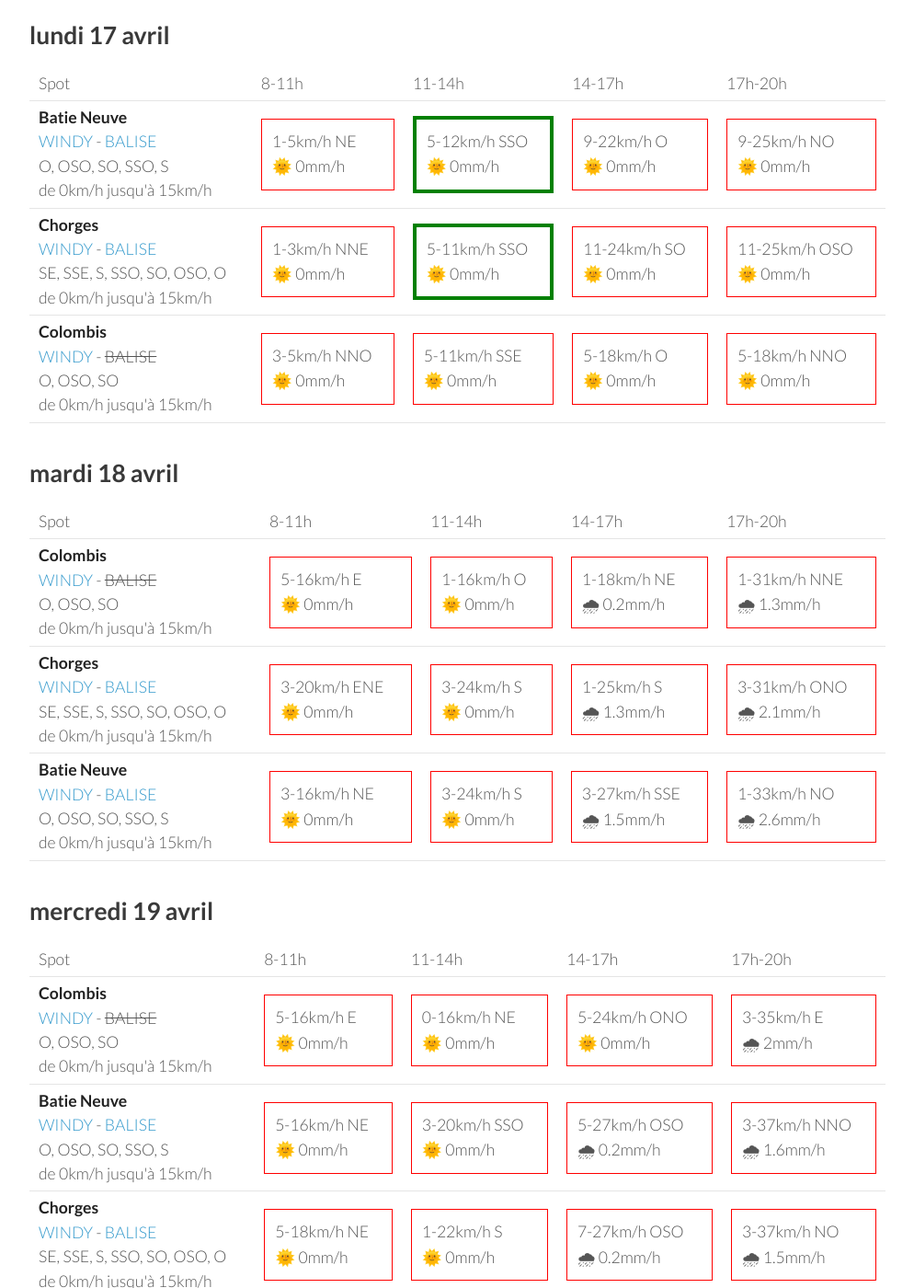
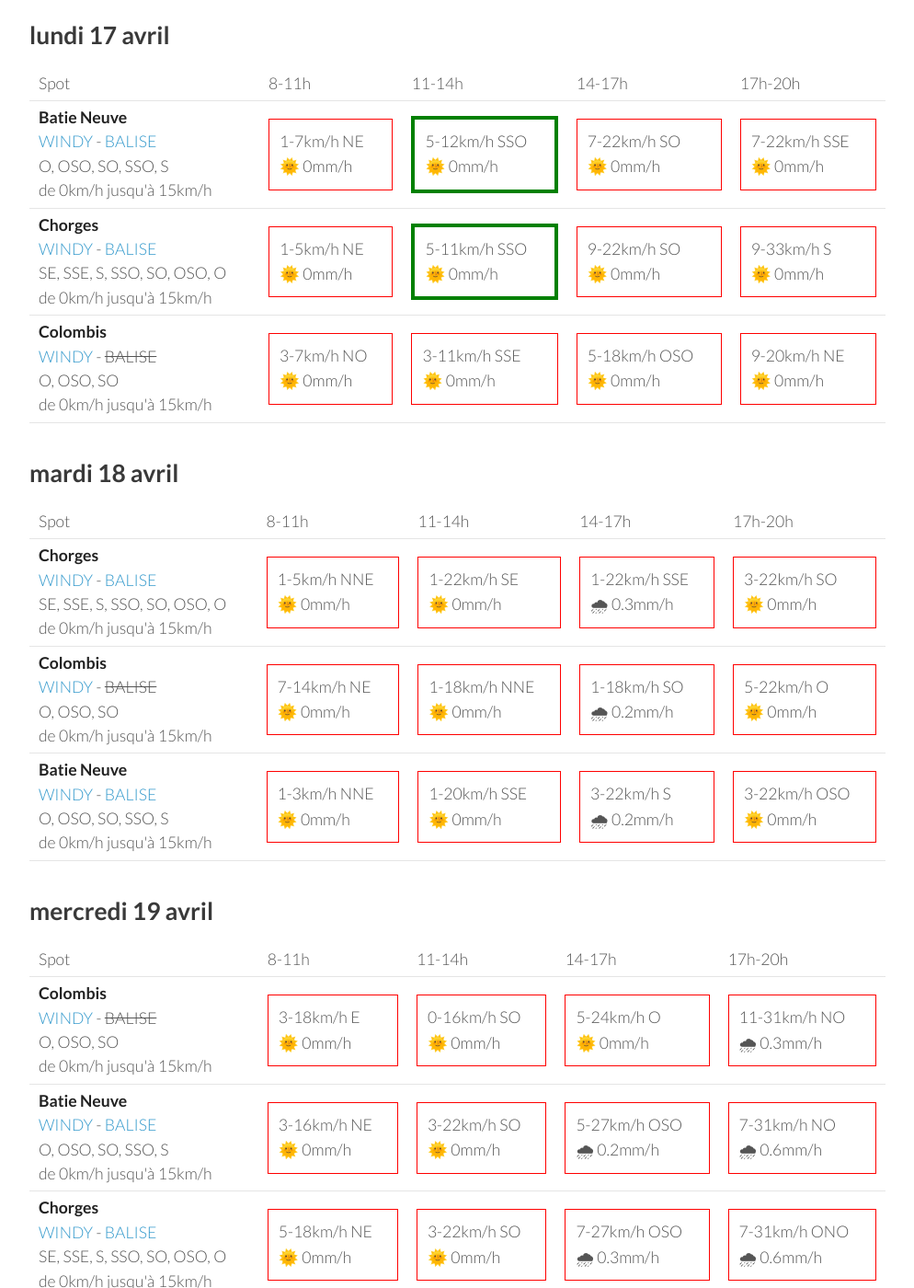
Before and after one commit to parapente-dans-le-nord/parapente-dans-le-nord.github.io, a Jekyll site: the page built from saint_andre.markdown, in a window 1280 px wide and 1400 px high, scrolled down 733 px. Shown: the whole window at 92% size, without its empty margins (26-1020 px from the left). Built offline with Jekyll 4.4.1, drawn with Linux system fonts in a browser that asks for light colours; some of the changed text lies outside the part shown.

Commit message:
update index.markdown

```diff
--- a/saint_andre.markdown
+++ b/saint_andre.markdown
@@ -25,27 +25,27 @@ page mise à jour le dimanche 16 avril 13:36
         <td><strong>Chorges</strong><br><a href="https://windy.com/44.578/6.280?44.559,6.262,10">WINDY</a> - <span class=""><a href="https://www.openwindmap.org/PP554">BALISE</a> </span><br> <span class="vent-favorable">SE, SSE, S, SSO, SO, OSO, O</span><br><span class="force-vent">de 0km/h jusqu'à 15km/h</span> </td>
 
             <td><div class="not-flyable"><p>0-0km/h NA</p><p>🌧️ 0mm/h</p></div></td>
-            <td><div class="flyable"><p>3-11km/h SO</p><p>🌞 0mm/h</p></div></td>
-            <td><div class="not-flyable"><p>12-24km/h SSO</p><p>🌞 0mm/h</p></div></td>
-            <td><div class="not-flyable"><p>3-14km/h NO</p><p>🌞 0mm/h</p></div></td>
+            <td><div class="not-flyable"><p>0-0km/h NA</p><p>🌧️ 0mm/h</p></div></td>
+            <td><div class="not-flyable"><p>0-0km/h NA</p><p>🌧️ 0mm/h</p></div></td>
+            <td><div class="not-flyable"><p>5-24km/h NNO</p><p>🌞 0mm/h</p></div></td>
 
     </tr>
 <tr>
         <td><strong>Batie Neuve</strong><br><a href="https://windy.com/44.584/6.236?44.559,6.262,10,m:eTtagly">WINDY</a> - <span class=""><a href="https://www.openwindmap.org/PP554">BALISE</a> </span><br> <span class="vent-favorable">O, OSO, SO, SSO, S</span><br><span class="force-vent">de 0km/h jusqu'à 15km/h</span> </td>
 
             <td><div class="not-flyable"><p>0-0km/h NA</p><p>🌧️ 0mm/h</p></div></td>
-            <td><div class="flyable"><p>1-9km/h SO</p><p>🌞 0mm/h</p></div></td>
-            <td><div class="not-flyable"><p>18-42km/h NNO</p><p>🌞 0mm/h</p></div></td>
-            <td><div class="not-flyable"><p>20-48km/h N</p><p>🌞 0mm/h</p></div></td>
+            <td><div class="not-flyable"><p>0-0km/h NA</p><p>🌧️ 0mm/h</p></div></td>
+            <td><div class="not-flyable"><p>0-0km/h NA</p><p>🌧️ 0mm/h</p></div></td>
+            <td><div class="not-flyable"><p>22-53km/h N</p><p>🌞 0mm/h</p></div></td>
 
     </tr>
 <tr>
         <td><strong>Colombis</strong><br><a href="https://windy.com/44.494/6.216?44.559,6.262,10">WINDY</a> - <span class="no-balise"> BALISE </span><br> <span class="vent-favorable">O, OSO, SO</span><br><span class="force-vent">de 0km/h jusqu'à 15km/h</span> </td>
 
             <td><div class="not-flyable"><p>0-0km/h NA</p><p>🌧️ 0mm/h</p></div></td>
-            <td><div class="not-flyable"><p>0-7km/h NNO</p><p>🌞 0mm/h</p></div></td>
-            <td><div class="not-flyable"><p>16-40km/h NNO</p><p>🌞 0mm/h</p></div></td>
-            <td><div class="not-flyable"><p>20-44km/h NNO</p><p>🌞 0mm/h</p></div></td>
+            <td><div class="not-flyable"><p>0-0km/h NA</p><p>🌧️ 0mm/h</p></div></td>
+            <td><div class="not-flyable"><p>0-0km/h NA</p><p>🌧️ 0mm/h</p></div></td>
+            <td><div class="not-flyable"><p>20-50km/h NNO</p><p>🌞 0mm/h</p></div></td>
 
     </tr>
 
@@ -67,30 +67,30 @@ page mise à jour le dimanche 16 avril 13:36
 <tr>
         <td><strong>Batie Neuve</strong><br><a href="https://windy.com/44.584/6.236?44.559,6.262,10,m:eTtagly">WINDY</a> - <span class=""><a href="https://www.openwindmap.org/PP554">BALISE</a> </span><br> <span class="vent-favorable">O, OSO, SO, SSO, S</span><br><span class="force-vent">de 0km/h jusqu'à 15km/h</span> </td>
 
-            <td><div class="not-flyable"><p>1-5km/h NE</p><p>🌞 0mm/h</p></div></td>
+            <td><div class="not-flyable"><p>1-7km/h NE</p><p>🌞 0mm/h</p></div></td>
             <td><div class="flyable"><p>5-12km/h SSO</p><p>🌞 0mm/h</p></div></td>
-            <td><div class="not-flyable"><p>9-22km/h O</p><p>🌞 0mm/h</p></div></td>
-            <td><div class="not-flyable"><p>9-25km/h NO</p><p>🌞 0mm/h</p></div></td>
+            <td><div class="not-flyable"><p>7-22km/h SO</p><p>🌞 0mm/h</p></div></td>
+            <td><div class="not-flyable"><p>7-22km/h SSE</p><p>🌞 0mm/h</p></div></td>
 
 
     </tr>
 <tr>
         <td><strong>Chorges</strong><br><a href="https://windy.com/44.578/6.280?44.559,6.262,10">WINDY</a> - <span class=""><a href="https://www.openwindmap.org/PP554">BALISE</a> </span><br> <span class="vent-favorable">SE, SSE, S, SSO, SO, OSO, O</span><br><span class="force-vent">de 0km/h jusqu'à 15km/h</span> </td>
 
-            <td><div class="not-flyable"><p>1-3km/h NNE</p><p>🌞 0mm/h</p></div></td>
+            <td><div class="not-flyable"><p>1-5km/h NE</p><p>🌞 0mm/h</p></div></td>
             <td><div class="flyable"><p>5-11km/h SSO</p><p>🌞 0mm/h</p></div></td>
-            <td><div class="not-flyable"><p>11-24km/h SO</p><p>🌞 0mm/h</p></div></td>
-            <td><div class="not-flyable"><p>11-25km/h OSO</p><p>🌞 0mm/h</p></div></td>
+            <td><div class="not-flyable"><p>9-22km/h SO</p><p>🌞 0mm/h</p></div></td>
+            <td><div class="not-flyable"><p>9-33km/h S</p><p>🌞 0mm/h</p></div></td>
 
 
     </tr>
 <tr>
         <td><strong>Colombis</strong><br><a href="https://windy.com/44.494/6.216?44.559,6.262,10">WINDY</a> - <span class="no-balise"> BALISE </span><br> <span class="vent-favorable">O, OSO, SO</span><br><span class="force-vent">de 0km/h jusqu'à 15km/h</span> </td>
 
-            <td><div class="not-flyable"><p>3-5km/h NNO</p><p>🌞 0mm/h</p></div></td>
-            <td><div class="not-flyable"><p>5-11km/h SSE</p><p>🌞 0mm/h</p></div></td>
-            <td><div class="not-flyable"><p>5-18km/h O</p><p>🌞 0mm/h</p></div></td>
-            <td><div class="not-flyable"><p>5-18km/h NNO</p><p>🌞 0mm/h</p></div></td>
+            <td><div class="not-flyable"><p>3-7km/h NO</p><p>🌞 0mm/h</p></div></td>
+            <td><div class="not-flyable"><p>3-11km/h SSE</p><p>🌞 0mm/h</p></div></td>
+            <td><div class="not-flyable"><p>5-18km/h OSO</p><p>🌞 0mm/h</p></div></td>
+            <td><div class="not-flyable"><p>9-20km/h NE</p><p>🌞 0mm/h</p></div></td>
 
 
     </tr>
@@ -111,32 +111,32 @@ page mise à jour le dimanche 16 avril 13:36
       <td>17h-20h</td>
     </tr>
 <tr>
-        <td><strong>Colombis</strong><br><a href="https://windy.com/44.494/6.216?44.559,6.262,10">WINDY</a> - <span class="no-balise"> BALISE </span><br> <span class="vent-favorable">O, OSO, SO</span><br><span class="force-vent">de 0km/h jusqu'à 15km/h</span> </td>
+        <td><strong>Chorges</strong><br><a href="https://windy.com/44.578/6.280?44.559,6.262,10">WINDY</a> - <span class=""><a href="https://www.openwindmap.org/PP554">BALISE</a> </span><br> <span class="vent-favorable">SE, SSE, S, SSO, SO, OSO, O</span><br><span class="force-vent">de 0km/h jusqu'à 15km/h</span> </td>
 
-            <td><div class="not-flyable"><p>5-16km/h E</p><p>🌞 0mm/h</p></div></td>
-            <td><div class="not-flyable"><p>1-16km/h O</p><p>🌞 0mm/h</p></div></td>
-            <td><div class="not-flyable"><p>1-18km/h NE</p><p>🌧 0.2mm/h</p></div></td>
-            <td><div class="not-flyable"><p>1-31km/h NNE</p><p>🌧 1.3mm/h</p></div></td>
+            <td><div class="not-flyable"><p>1-5km/h NNE</p><p>🌞 0mm/h</p></div></td>
+            <td><div class="not-flyable"><p>1-22km/h SE</p><p>🌞 0mm/h</p></div></td>
+            <td><div class="not-flyable"><p>1-22km/h SSE</p><p>🌧 0.3mm/h</p></div></td>
+            <td><div class="not-flyable"><p>3-22km/h SO</p><p>🌞 0mm/h</p></div></td>
 
 
     </tr>
 <tr>
-        <td><strong>Chorges</strong><br><a href="https://windy.com/44.578/6.280?44.559,6.262,10">WINDY</a> - <span class=""><a href="https://www.openwindmap.org/PP554">BALISE</a> </span><br> <span class="vent-favorable">SE, SSE, S, SSO, SO, OSO, O</span><br><span class="force-vent">de 0km/h jusqu'à 15km/h</span> </td>
+        <td><strong>Colombis</strong><br><a href="https://windy.com/44.494/6.216?44.559,6.262,10">WINDY</a> - <span class="no-balise"> BALISE </span><br> <span class="vent-favorable">O, OSO, SO</span><br><span class="force-vent">de 0km/h jusqu'à 15km/h</span> </td>
 
-            <td><div class="not-flyable"><p>3-20km/h ENE</p><p>🌞 0mm/h</p></div></td>
-            <td><div class="not-flyable"><p>3-24km/h S</p><p>🌞 0mm/h</p></div></td>
-            <td><div class="not-flyable"><p>1-25km/h S</p><p>🌧 1.3mm/h</p></div></td>
-            <td><div class="not-flyable"><p>3-31km/h ONO</p><p>🌧 2.1mm/h</p></div></td>
+            <td><div class="not-flyable"><p>7-14km/h NE</p><p>🌞 0mm/h</p></div></td>
+            <td><div class="not-flyable"><p>1-18km/h NNE</p><p>🌞 0mm/h</p></div></td>
+            <td><div class="not-flyable"><p>1-18km/h SO</p><p>🌧 0.2mm/h</p></div></td>
+            <td><div class="not-flyable"><p>5-22km/h O</p><p>🌞 0mm/h</p></div></td>
 
 
     </tr>
 <tr>
         <td><strong>Batie Neuve</strong><br><a href="https://windy.com/44.584/6.236?44.559,6.262,10,m:eTtagly">WINDY</a> - <span class=""><a href="https://www.openwindmap.org/PP554">BALISE</a> </span><br> <span class="vent-favorable">O, OSO, SO, SSO, S</span><br><span class="force-vent">de 0km/h jusqu'à 15km/h</span> </td>
 
-            <td><div class="not-flyable"><p>3-16km/h NE</p><p>🌞 0mm/h</p></div></td>
-            <td><div class="not-flyable"><p>3-24km/h S</p><p>🌞 0mm/h</p></div></td>
-            <td><div class="not-flyable"><p>3-27km/h SSE</p><p>🌧 1.5mm/h</p></div></td>
-            <td><div class="not-flyable"><p>1-33km/h NO</p><p>🌧 2.6mm/h</p></div></td>
+            <td><div class="not-flyable"><p>1-3km/h NNE</p><p>🌞 0mm/h</p></div></td>
+            <td><div class="not-flyable"><p>1-20km/h SSE</p><p>🌞 0mm/h</p></div></td>
+            <td><div class="not-flyable"><p>3-22km/h S</p><p>🌧 0.2mm/h</p></div></td>
+            <td><div class="not-flyable"><p>3-22km/h OSO</p><p>🌞 0mm/h</p></div></td>
 
 
     </tr>
@@ -159,20 +159,20 @@ page mise à jour le dimanche 16 avril 13:36
 <tr>
         <td><strong>Colombis</strong><br><a href="https://windy.com/44.494/6.216?44.559,6.262,10">WINDY</a> - <span class="no-balise"> BALISE </span><br> <span class="vent-favorable">O, OSO, SO</span><br><span class="force-vent">de 0km/h jusqu'à 15km/h</span> </td>
 
-            <td><div class="not-flyable"><p>5-16km/h E</p><p>🌞 0mm/h</p></div></td>
-            <td><div class="not-flyable"><p>0-16km/h NE</p><p>🌞 0mm/h</p></div></td>
-            <td><div class="not-flyable"><p>5-24km/h ONO</p><p>🌞 0mm/h</p></div></td>
-            <td><div class="not-flyable"><p>3-35km/h E</p><p>🌧 2mm/h</p></div></td>
+            <td><div class="not-flyable"><p>3-18km/h E</p><p>🌞 0mm/h</p></div></td>
+            <td><div class="not-flyable"><p>0-16km/h SO</p><p>🌞 0mm/h</p></div></td>
+            <td><div class="not-flyable"><p>5-24km/h O</p><p>🌞 0mm/h</p></div></td>
+            <td><div class="not-flyable"><p>11-31km/h NO</p><p>🌧 0.3mm/h</p></div></td>
 
 
     </tr>
 <tr>
         <td><strong>Batie Neuve</strong><br><a href="https://windy.com/44.584/6.236?44.559,6.262,10,m:eTtagly">WINDY</a> - <span class=""><a href="https://www.openwindmap.org/PP554">BALISE</a> </span><br> <span class="vent-favorable">O, OSO, SO, SSO, S</span><br><span class="force-vent">de 0km/h jusqu'à 15km/h</span> </td>
 
-            <td><div class="not-flyable"><p>5-16km/h NE</p><p>🌞 0mm/h</p></div></td>
-            <td><div class="not-flyable"><p>3-20km/h SSO</p><p>🌞 0mm/h</p></div></td>
+            <td><div class="not-flyable"><p>3-16km/h NE</p><p>🌞 0mm/h</p></div></td>
+            <td><div class="not-flyable"><p>3-22km/h SO</p><p>🌞 0mm/h</p></div></td>
             <td><div class="not-flyable"><p>5-27km/h OSO</p><p>🌧 0.2mm/h</p></div></td>
-            <td><div class="not-flyable"><p>3-37km/h NNO</p><p>🌧 1.6mm/h</p></div></td>
+            <td><div class="not-flyable"><p>7-31km/h NO</p><p>🌧 0.6mm/h</p></div></td>
 
 
     </tr>
@@ -180,9 +180,9 @@ page mise à jour le dimanche 16 avril 13:36
         <td><strong>Chorges</strong><br><a href="https://windy.com/44.578/6.280?44.559,6.262,10">WINDY</a> - <span class=""><a href="https://www.openwindmap.org/PP554">BALISE</a> </span><br> <span class="vent-favorable">SE, SSE, S, SSO, SO, OSO, O</span><br><span class="force-vent">de 0km/h jusqu'à 15km/h</span> </td>
 
             <td><div class="not-flyable"><p>5-18km/h NE</p><p>🌞 0mm/h</p></div></td>
-            <td><div class="not-flyable"><p>1-22km/h S</p><p>🌞 0mm/h</p></div></td>
-            <td><div class="not-flyable"><p>7-27km/h OSO</p><p>🌧 0.2mm/h</p></div></td>
-            <td><div class="not-flyable"><p>3-37km/h NO</p><p>🌧 1.5mm/h</p></div></td>
+            <td><div class="not-flyable"><p>3-22km/h SO</p><p>🌞 0mm/h</p></div></td>
+            <td><div class="not-flyable"><p>7-27km/h OSO</p><p>🌧 0.3mm/h</p></div></td>
+            <td><div class="not-flyable"><p>7-31km/h ONO</p><p>🌧 0.6mm/h</p></div></td>
 
 
     </tr>
@@ -205,30 +205,30 @@ page mise à jour le dimanche 16 avril 13:36
 <tr>
         <td><strong>Colombis</strong><br><a href="https://windy.com/44.494/6.216?44.559,6.262,10">WINDY</a> - <span class="no-balise"> BALISE </span><br> <span class="vent-favorable">O, OSO, SO</span><br><span class="force-vent">de 0km/h jusqu'à 15km/h</span> </td>
 
-            <td><div class="not-flyable"><p>3-14km/h E</p><p>🌞 0mm/h</p></div></td>
-            <td><div class="not-flyable"><p>3-16km/h O</p><p>🌞 0mm/h</p></div></td>
-            <td><div class="not-flyable"><p>7-27km/h O</p><p>🌞 0mm/h</p></div></td>
-            <td><div class="not-flyable"><p>9-31km/h ONO</p><p>🌧 0.2mm/h</p></div></td>
+            <td><div class="not-flyable"><p>3-12km/h E</p><p>🌞 0mm/h</p></div></td>
+            <td><div class="not-flyable"><p>3-18km/h O</p><p>🌞 0mm/h</p></div></td>
+            <td><div class="not-flyable"><p>7-27km/h O</p><p>🌧 0.3mm/h</p></div></td>
+            <td><div class="not-flyable"><p>7-29km/h ONO</p><p>🌧 0.7mm/h</p></div></td>
 
 
     </tr>
 <tr>
         <td><strong>Batie Neuve</strong><br><a href="https://windy.com/44.584/6.236?44.559,6.262,10,m:eTtagly">WINDY</a> - <span class=""><a href="https://www.openwindmap.org/PP554">BALISE</a> </span><br> <span class="vent-favorable">O, OSO, SO, SSO, S</span><br><span class="force-vent">de 0km/h jusqu'à 15km/h</span> </td>
 
-            <td><div class="not-flyable"><p>5-16km/h NE</p><p>🌞 0mm/h</p></div></td>
-            <td><div class="not-flyable"><p>5-22km/h OSO</p><p>🌞 0mm/h</p></div></td>
-            <td><div class="not-flyable"><p>9-33km/h O</p><p>🌧 0.4mm/h</p></div></td>
-            <td><div class="not-flyable"><p>7-35km/h O</p><p>🌞 0mm/h</p></div></td>
+            <td><div class="not-flyable"><p>3-16km/h NNE</p><p>🌞 0mm/h</p></div></td>
+            <td><div class="not-flyable"><p>5-24km/h OSO</p><p>🌞 0mm/h</p></div></td>
+            <td><div class="not-flyable"><p>7-35km/h OSO</p><p>🌧 0.2mm/h</p></div></td>
+            <td><div class="not-flyable"><p>7-35km/h O</p><p>🌧 0.4mm/h</p></div></td>
 
 
     </tr>
 <tr>
         <td><strong>Chorges</strong><br><a href="https://windy.com/44.578/6.280?44.559,6.262,10">WINDY</a> - <span class=""><a href="https://www.openwindmap.org/PP554">BALISE</a> </span><br> <span class="vent-favorable">SE, SSE, S, SSO, SO, OSO, O</span><br><span class="force-vent">de 0km/h jusqu'à 15km/h</span> </td>
 
-            <td><div class="not-flyable"><p>5-16km/h NE</p><p>🌞 0mm/h</p></div></td>
-            <td><div class="not-flyable"><p>5-22km/h OSO</p><p>🌞 0mm/h</p></div></td>
-            <td><div class="not-flyable"><p>9-35km/h OSO</p><p>🌧 0.7mm/h</p></div></td>
-            <td><div class="not-flyable"><p>7-35km/h O</p><p>🌧 0.2mm/h</p></div></td>
+            <td><div class="not-flyable"><p>3-16km/h NE</p><p>🌞 0mm/h</p></div></td>
+            <td><div class="not-flyable"><p>5-24km/h OSO</p><p>🌞 0mm/h</p></div></td>
+            <td><div class="not-flyable"><p>9-35km/h OSO</p><p>🌧 0.3mm/h</p></div></td>
+            <td><div class="not-flyable"><p>7-35km/h O</p><p>🌧 0.6mm/h</p></div></td>
 
 
     </tr>
@@ -249,32 +249,32 @@ page mise à jour le dimanche 16 avril 13:36
       <td>17h-20h</td>
     </tr>
 <tr>
+        <td><strong>Chorges</strong><br><a href="https://windy.com/44.578/6.280?44.559,6.262,10">WINDY</a> - <span class=""><a href="https://www.openwindmap.org/PP554">BALISE</a> </span><br> <span class="vent-favorable">SE, SSE, S, SSO, SO, OSO, O</span><br><span class="force-vent">de 0km/h jusqu'à 15km/h</span> </td>
+
+            <td><div class="not-flyable"><p>3-14km/h ENE</p><p>🌞 0mm/h</p></div></td>
+            <td><div class="not-flyable"><p>5-29km/h SSO</p><p>🌧 0.5mm/h</p></div></td>
+            <td><div class="not-flyable"><p>3-31km/h S</p><p>🌧 1.1mm/h</p></div></td>
+            <td><div class="not-flyable"><p>3-37km/h ESE</p><p>🌧 2.6mm/h</p></div></td>
+
+
+    </tr>
+<tr>
         <td><strong>Colombis</strong><br><a href="https://windy.com/44.494/6.216?44.559,6.262,10">WINDY</a> - <span class="no-balise"> BALISE </span><br> <span class="vent-favorable">O, OSO, SO</span><br><span class="force-vent">de 0km/h jusqu'à 15km/h</span> </td>
 
-            <td><div class="not-flyable"><p>5-14km/h ENE</p><p>🌞 0mm/h</p></div></td>
-            <td><div class="not-flyable"><p>5-20km/h SSO</p><p>🌧 0.3mm/h</p></div></td>
-            <td><div class="not-flyable"><p>7-29km/h SSO</p><p>🌧 0.9mm/h</p></div></td>
-            <td><div class="not-flyable"><p>5-35km/h SE</p><p>🌧 4.9mm/h</p></div></td>
+            <td><div class="not-flyable"><p>3-12km/h ESE</p><p>🌞 0mm/h</p></div></td>
+            <td><div class="not-flyable"><p>3-20km/h S</p><p>🌧 1.4mm/h</p></div></td>
+            <td><div class="not-flyable"><p>5-27km/h SSO</p><p>🌧 0.9mm/h</p></div></td>
+            <td><div class="not-flyable"><p>3-31km/h S</p><p>🌧 3.7mm/h</p></div></td>
 
 
     </tr>
 <tr>
         <td><strong>Batie Neuve</strong><br><a href="https://windy.com/44.584/6.236?44.559,6.262,10,m:eTtagly">WINDY</a> - <span class=""><a href="https://www.openwindmap.org/PP554">BALISE</a> </span><br> <span class="vent-favorable">O, OSO, SO, SSO, S</span><br><span class="force-vent">de 0km/h jusqu'à 15km/h</span> </td>
 
-            <td><div class="not-flyable"><p>5-16km/h ENE</p><p>🌞 0mm/h</p></div></td>
-            <td><div class="not-flyable"><p>7-27km/h S</p><p>🌞 0mm/h</p></div></td>
-            <td><div class="not-flyable"><p>7-35km/h S</p><p>🌧 0.5mm/h</p></div></td>
-            <td><div class="not-flyable"><p>5-40km/h ESE</p><p>🌧 3.9mm/h</p></div></td>
-
-
-    </tr>
-<tr>
-        <td><strong>Chorges</strong><br><a href="https://windy.com/44.578/6.280?44.559,6.262,10">WINDY</a> - <span class=""><a href="https://www.openwindmap.org/PP554">BALISE</a> </span><br> <span class="vent-favorable">SE, SSE, S, SSO, SO, OSO, O</span><br><span class="force-vent">de 0km/h jusqu'à 15km/h</span> </td>
-
-            <td><div class="not-flyable"><p>5-18km/h ENE</p><p>🌞 0mm/h</p></div></td>
-            <td><div class="not-flyable"><p>5-27km/h S</p><p>🌞 0mm/h</p></div></td>
-            <td><div class="not-flyable"><p>7-33km/h S</p><p>🌧 0.5mm/h</p></div></td>
-            <td><div class="not-flyable"><p>3-40km/h E</p><p>🌧 3.7mm/h</p></div></td>
+            <td><div class="not-flyable"><p>3-14km/h ENE</p><p>🌞 0mm/h</p></div></td>
+            <td><div class="not-flyable"><p>5-27km/h S</p><p>🌧 0.5mm/h</p></div></td>
+            <td><div class="not-flyable"><p>3-31km/h SSE</p><p>🌧 0.8mm/h</p></div></td>
+            <td><div class="not-flyable"><p>5-37km/h SE</p><p>🌧 2.6mm/h</p></div></td>
 
 
     </tr>
```
Also changed, not shown: other parts of saint_andre.markdown (+1 -1 lines).
